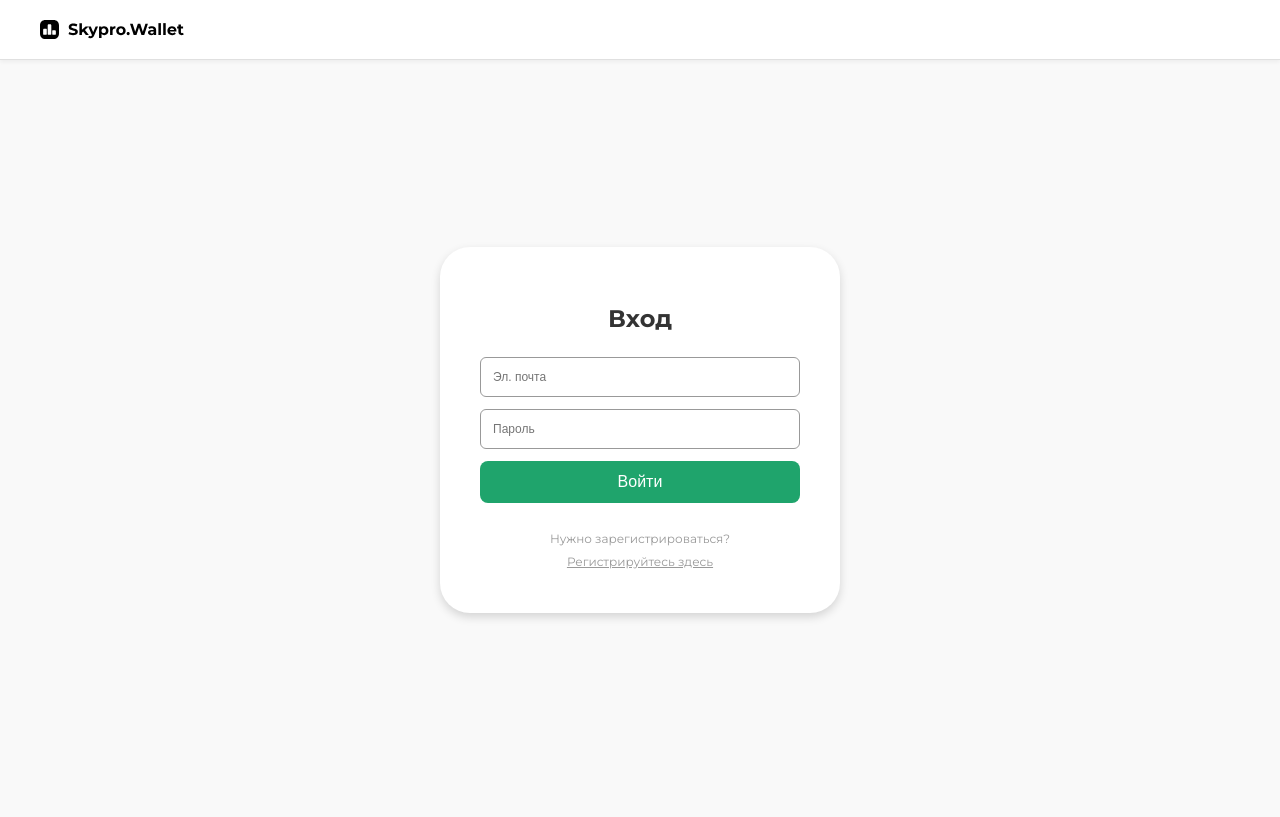
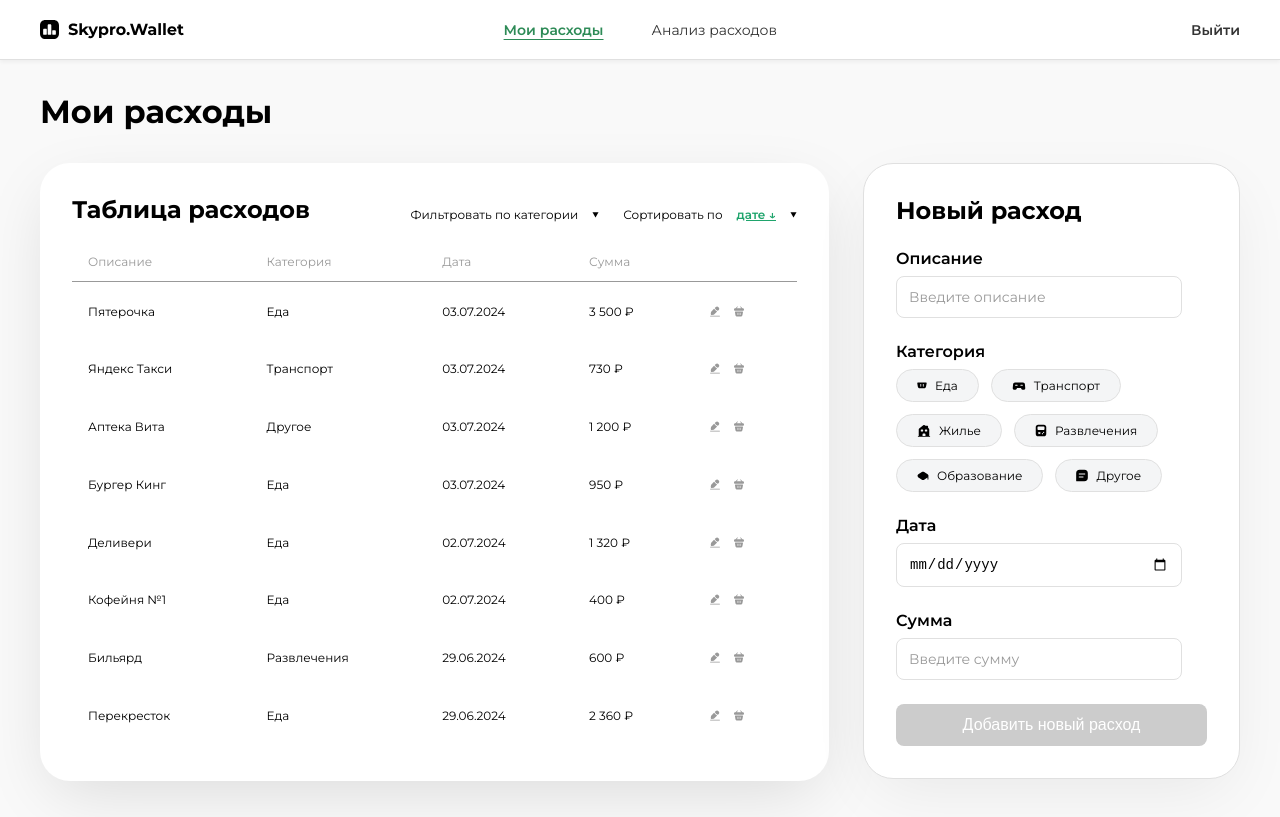
Before and after one commit to Veritas-lab/Skypro.-Wallet, a React (Vite) app: page /expenses in a window 1280 px wide. Before the commit this address led to /. Built offline with nearby package versions, Linux system fonts and the light colour scheme.

Commit message:
Настроена маршрутизация для  страницы Анализ расходов

```diff
--- a/src/components/AppRoutes.jsx
+++ b/src/components/AppRoutes.jsx
@@ -1,4 +1,4 @@
-import React, { useState } from "react";
+import React from "react";
 import {
   BrowserRouter as Router,
   Routes,
@@ -10,53 +10,19 @@ import AuthForm from "./AuthForm";
 import RegistForm from "./RegistForm";
 import CostsTable from "./CostsTable";
 import NewCosts from "./NewCosts";
-import CostAnalysis from "./CostAnalysis/CostAnalysis";
+import CostAnalysis from "./CostAnalysis/CostAnalysis.jsx";
 
 function AppRoutes() {
-  const [isAuthenticated, setIsAuthenticated] = useState(false);
-
-  // Функция для установки аутентификации
-  const setAuth = (value) => {
-    setIsAuthenticated(value);
-  };
-
   return (
     <Router>
       <div className="AppRoutes">
-        {isAuthenticated && <HeaderForm setAuth={setAuth} />}
+        <HeaderForm />
         <Routes>
-          <Route
-            path="/"
-            element={
-              isAuthenticated ? (
-                <Navigate to="/expenses" replace />
-              ) : (
-                <AuthForm setAuth={setAuth} />
-              )
-            }
-          />
-          <Route
-            path="/register"
-            element={
-              isAuthenticated ? (
-                <Navigate to="/expenses" replace />
-              ) : (
-                <RegistForm setAuth={setAuth} />
-              )
-            }
-          />
-          <Route
-            path="/expenses"
-            element={
-              isAuthenticated ? <CostsTable /> : <Navigate to="/" replace />
-            }
-          />
-          <Route
-            path="/new-costs"
-            element={
-              isAuthenticated ? <NewCosts /> : <Navigate to="/" replace />
-            }
-          />
+          <Route path="/" element={<AuthForm />} />
+          <Route path="/register" element={<RegistForm />} />
+          <Route path="/expenses" element={<CostsTable />} />
+          <Route path="/new-costs" element={<NewCosts />} />
+          <Route path="/cost-analysis" element={<CostAnalysis />} />
         </Routes>
       </div>
     </Router>
--- a/src/components/HeaderForm.jsx
+++ b/src/components/HeaderForm.jsx
@@ -133,13 +133,13 @@ const HeaderForm = () => {
         <LogoIcon />
       </LogoContainer>
       <Nav>
-        <NavItem href="#" className={isMyExpensesActive ? "active" : ""}>
+        <NavItem href="/expenses" className={isMyExpensesActive ? "active" : ""}>
           Мои расходы
         </NavItem>
 
         <Spacer />
 
-        <NavItem href="#" className={!isMyExpensesActive ? "active" : ""}>
+        <NavItem href="/cost-analysis" className={!isMyExpensesActive ? "active" : ""}>
           Анализ расходов
         </NavItem>
 
```
